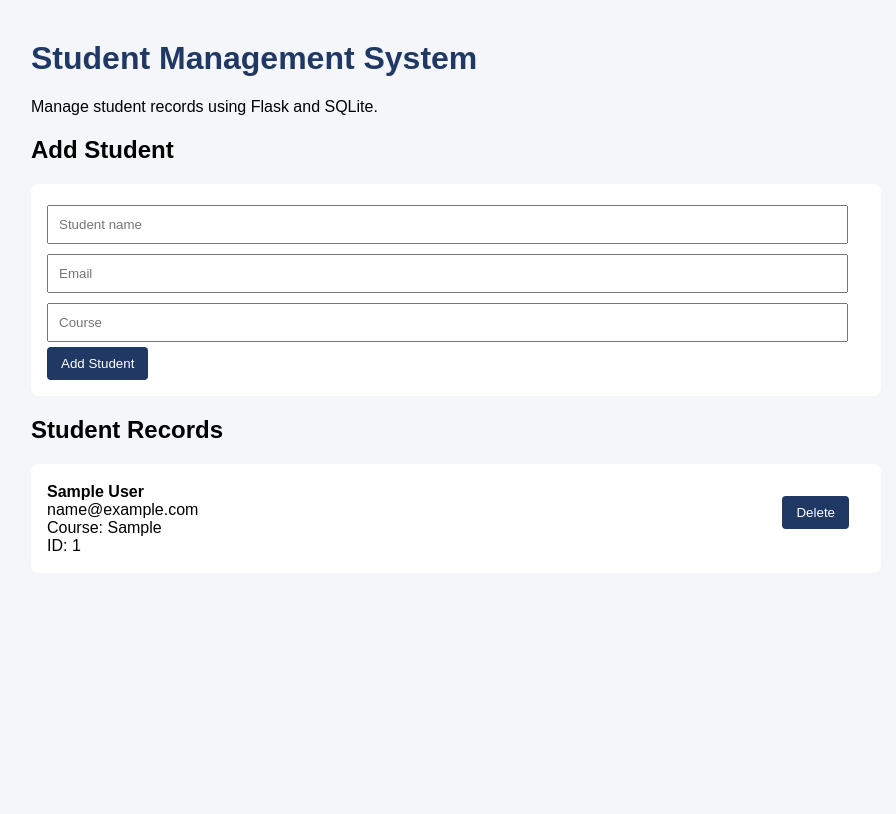
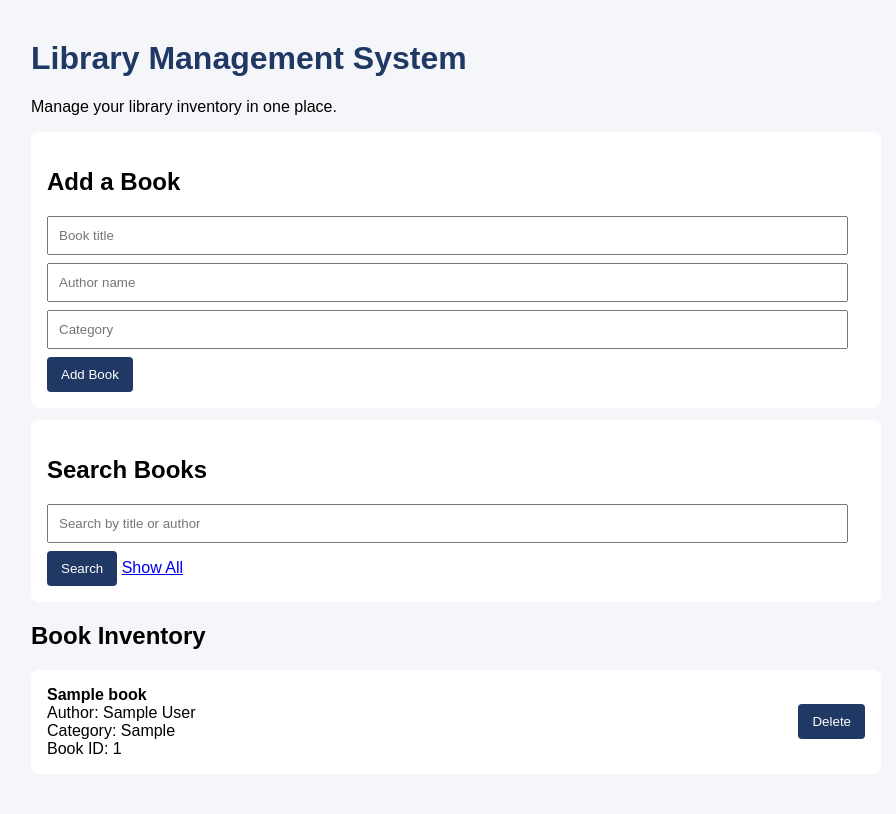
Before and after one commit to Devgarg062/student-management-system, a Flask app: page / in a window 1280 px wide. Shown: the whole page, without its empty margins (184-1080 px from the left). Before the commit the page ends 551 px from the top, so only its background shows below. Run offline with Flask 3, Linux system fonts and the light colour scheme; tables that the repository leaves empty hold one stand-in row (values such as "Sample post").

Commit message:
Convert student management system to library management system

```diff
--- a/app.py
+++ b/app.py
@@ -1,9 +1,11 @@
 
 from flask import Flask, request, redirect, render_template
+import os
 import sqlite3
 
 app = Flask(__name__)
-DATABASE = "students.db"
+
+DATABASE = os.environ.get("DATABASE_PATH", "library.db")
 
 
 def get_db():
@@ -15,49 +17,70 @@ def get_db():
 def init_db():
     with get_db() as conn:
         conn.execute("""
-            CREATE TABLE IF NOT EXISTS students (
+            CREATE TABLE IF NOT EXISTS books (
                 id INTEGER PRIMARY KEY AUTOINCREMENT,
-                name TEXT NOT NULL,
-                email TEXT NOT NULL,
-                course TEXT NOT NULL
+                title TEXT NOT NULL,
+                author TEXT NOT NULL,
+                category TEXT NOT NULL
             )
         """)
 
 
 @app.route("/")
 def home():
+    search = request.args.get("search", "").strip()
+
     with get_db() as conn:
-        students = conn.execute(
-            "SELECT * FROM students ORDER BY id DESC"
-        ).fetchall()
-    return render_template("index.html", students=students)
+        if search:
+            books = conn.execute(
+                """
+                SELECT * FROM books
+                WHERE title LIKE ? OR author LIKE ?
+                ORDER BY id DESC
+                """,
+                (f"%{search}%", f"%{search}%")
+            ).fetchall()
+        else:
+            books = conn.execute(
+                "SELECT * FROM books ORDER BY id DESC"
+            ).fetchall()
+
+    return render_template(
+        "index.html",
+        books=books,
+        search=search
+    )
 
 
 @app.route("/add", methods=["POST"])
-def add_student():
-    name = request.form.get("name", "").strip()
-    email = request.form.get("email", "").strip()
-    course = request.form.get("course", "").strip()
+def add_book():
+    title = request.form.get("title", "").strip()
+    author = request.form.get("author", "").strip()
+    category = request.form.get("category", "").strip()
 
-    if not name or not email or not course:
+    if not title or not author or not category:
         return "All fields are required", 400
 
     with get_db() as conn:
         conn.execute(
-            "INSERT INTO students (name, email, course) VALUES (?, ?, ?)",
-            (name, email, course)
+            """
+            INSERT INTO books (title, author, category)
+            VALUES (?, ?, ?)
+            """,
+            (title, author, category)
         )
 
     return redirect("/")
 
 
-@app.route("/delete/<int:student_id>", methods=["POST"])
-def delete_student(student_id):
+@app.route("/delete/<int:book_id>", methods=["POST"])
+def delete_book(book_id):
     with get_db() as conn:
         conn.execute(
-            "DELETE FROM students WHERE id = ?",
-            (student_id,)
+            "DELETE FROM books WHERE id = ?",
+            (book_id,)
         )
+
     return redirect("/")
 
 
@@ -68,5 +91,6 @@ def health():
 
 init_db()
 
+
 if __name__ == "__main__":
     app.run(host="0.0.0.0", port=5000, debug=False)
--- a/templates/index.html
+++ b/templates/index.html
@@ -4,7 +4,8 @@
 <head>
     <meta charset="UTF-8">
     <meta name="viewport" content="width=device-width, initial-scale=1.0">
-    <title>Student Management System</title>
+    <title>Library Management System</title>
+
     <style>
         body {
             font-family: Arial, sans-serif;
@@ -16,7 +17,7 @@
 
         h1 { color: #203864; }
 
-        form, .student {
+        .panel, .book {
             background: white;
             padding: 16px;
             margin-bottom: 12px;
@@ -24,57 +25,74 @@
         }
 
         input {
+            display: block;
+            width: 95%;
             padding: 10px;
-            margin: 5px 0;
-            width: 95%;
+            margin: 8px 0;
         }
 
         button {
-            padding: 9px 14px;
-            cursor: pointer;
+            padding: 10px 14px;
             background: #203864;
             color: white;
             border: 0;
             border-radius: 4px;
+            cursor: pointer;
         }
 
-        .student {
+        .book {
             display: flex;
+            align-items: center;
             justify-content: space-between;
-            align-items: center;
-            gap: 12px;
+            gap: 15px;
         }
+
+        .details { overflow-wrap: anywhere; }
     </style>
 </head>
+
 <body>
-    <h1>Student Management System</h1>
-    <p>Manage student records using Flask and SQLite.</p>
+    <h1>Library Management System</h1>
+    <p>Manage your library inventory in one place.</p>
 
-    <h2>Add Student</h2>
-    <form action="/add" method="POST">
-        <input name="name" placeholder="Student name" required>
-        <input name="email" type="email" placeholder="Email" required>
-        <input name="course" placeholder="Course" required>
-        <button type="submit">Add Student</button>
-    </form>
+    <div class="panel">
+        <h2>Add a Book</h2>
+        <form action="/add" method="POST">
+            <input name="title" placeholder="Book title" required>
+            <input name="author" placeholder="Author name" required>
+            <input name="category" placeholder="Category" required>
+            <button type="submit">Add Book</button>
+        </form>
+    </div>
 
-    <h2>Student Records</h2>
+    <div class="panel">
+        <h2>Search Books</h2>
+        <form action="/" method="GET">
+            <input name="search"
+                   placeholder="Search by title or author"
+                   value="{{ search }}">
+            <button type="submit">Search</button>
+            <a href="/">Show All</a>
+        </form>
+    </div>
 
-    {% for student in students %}
-        <div class="student">
-            <div>
-                <strong>{{ student.name }}</strong><br>
-                {{ student.email }}<br>
-                Course: {{ student.course }}<br>
-                ID: {{ student.id }}
+    <h2>Book Inventory</h2>
+
+    {% for book in books %}
+        <div class="book">
+            <div class="details">
+                <strong>{{ book.title }}</strong><br>
+                Author: {{ book.author }}<br>
+                Category: {{ book.category }}<br>
+                Book ID: {{ book.id }}
             </div>
 
-            <form action="/delete/{{ student.id }}" method="POST">
+            <form action="/delete/{{ book.id }}" method="POST">
                 <button type="submit">Delete</button>
             </form>
         </div>
     {% else %}
-        <p>No students added yet.</p>
+        <p>No books found. Add a book to get started.</p>
     {% endfor %}
 </body>
 </html>
```
Also changed, not shown: test_app.py (+48 -24 lines), .github/workflows/ci-cd.yml, 2 other files.
